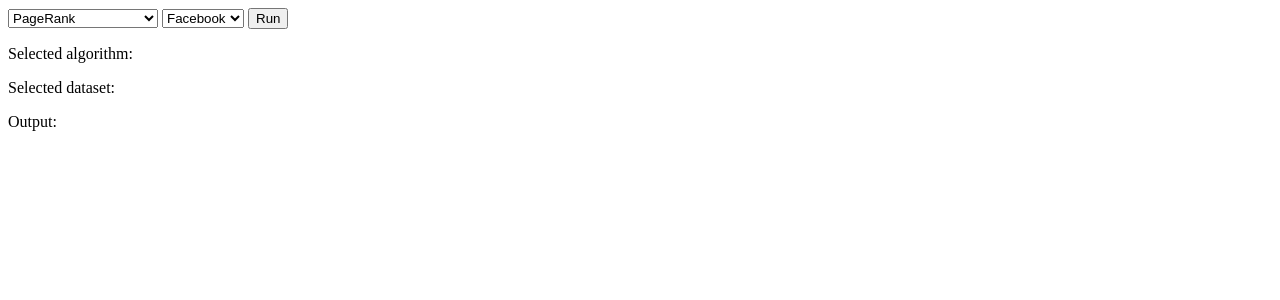
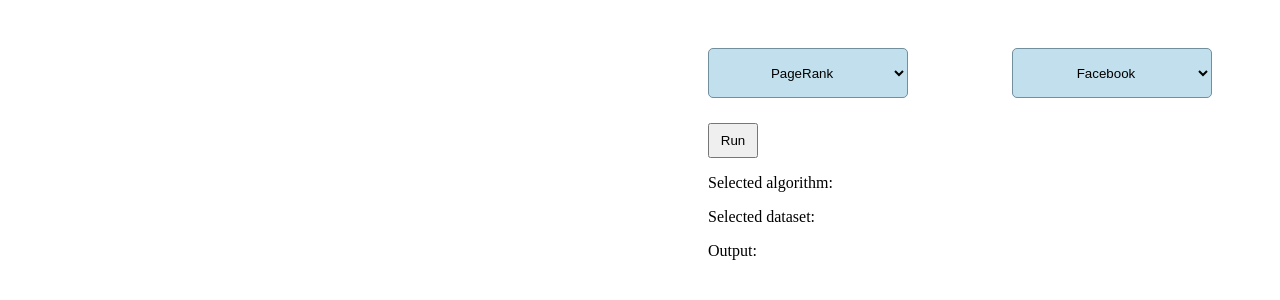
Before and after one commit to 1lyasm/lupa, a Flask app: page / in a window 1280 px wide. Shown: the top 300 px of the page. Run offline with Flask 3, Linux system fonts and the light colour scheme.

Commit message:
style selection boxes

```diff
--- a/templates/index.html
+++ b/templates/index.html
@@ -6,6 +6,40 @@
         margin-left: 500px;
         padding-top: 100px;
     }
+
+    #algos {
+        border-radius: 5px;
+        width: 200px;
+        height: 50px;
+        margin-top: 25px;
+        text-align: center;
+        margin-left: 0px;
+        background-color: rgb(193, 223, 236);
+        border-color: rgb(113, 143, 156);
+    }
+
+    #datasets {
+        border-radius: 5px;
+        width: 200px;
+        height: 50px;
+        margin-top: 25px;
+        text-align: center;
+        margin-left: 100px;
+        background-color: rgb(193, 223, 236);
+        border-color: rgb(113, 143, 156);
+    }
+
+    .start {
+        padding-top: 15px;
+        margin-left: 700px;
+    }
+
+    #run_button {
+        margin-top: 25px;
+        width: 50px;
+        height: 35px;
+        text-align: center;
+    }
 </style>
 
 <head>
@@ -13,7 +47,7 @@
 </head>
 
 <body>
-    <div>
+    <div class="start">
         <form method="post">
             <select name="selected_algo" id="algos">
                 <option value="PageRank">PageRank</option>
@@ -25,7 +59,8 @@
                 <option value="Instagram">Instagram</option>
                 <option value="Twitter">Twitter</option>
             </select>
-            <input type="submit" value="Run">
+            <br>
+            <input type="submit" value="Run" id="run_button">
         </form>
         <p> Selected algorithm: {{ selected_algo }} </p>
         <p> Selected dataset: {{ selected_dataset }} </p>
```
